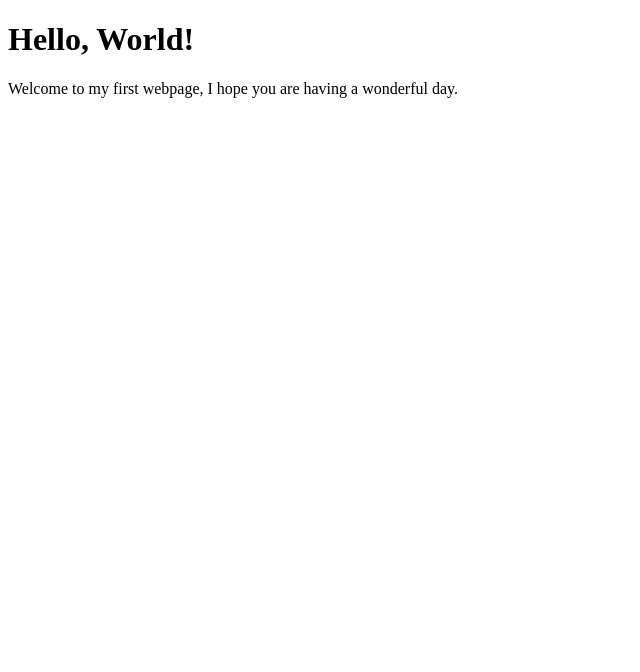
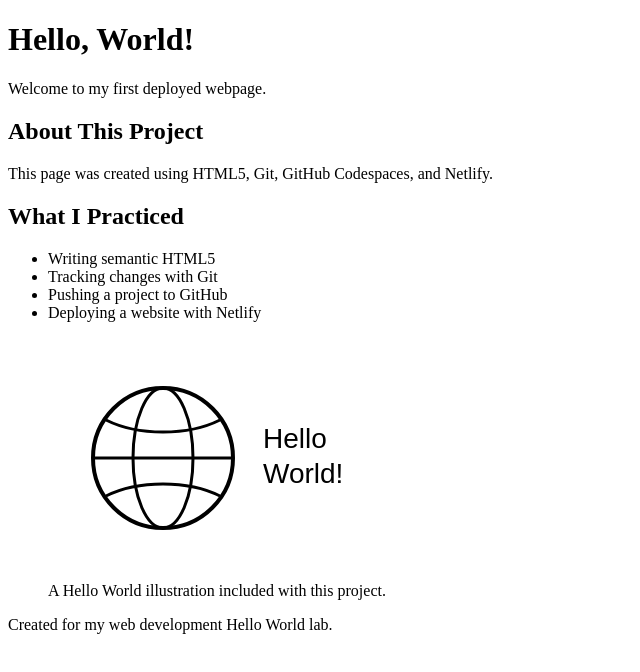
Before and after one commit to ckahila45/Hello-World-Lab, a plain HTML site: page index.html in a window 1280 px wide. Shown: the whole page, without its empty margins (0-640 px from the left). Drawn offline with Linux system fonts and the light colour scheme.

Commit message:
Add semantic content metadata and image

```diff
--- a/index.html
+++ b/index.html
@@ -2,12 +2,57 @@
 <html lang="en">
 <head>
     <meta charset="UTF-8">
+
+    <!-- Makes the page scale correctly on phones, tablets, and other devices. -->
     <meta name="viewport" content="width=device-width, initial-scale=1.0">
+
+    <!-- Provides a short description of the page for search engines and previews. -->
+    <meta name="description" content="A simple Hello World webpage created for a web development lab.">
+
+    <!-- Identifies the author of the webpage. -->
+    <meta name="Carson Kahila" content="Student">
+
     <title>Hello World</title>
 </head>
 
 <body>
-    <h1>Hello, World!</h1>
-    <p>Welcome to my first webpage, I hope you are having a wonderful day.</p>
+    <header>
+        <h1>Hello, World!</h1>
+        <p>Welcome to my first deployed webpage.</p>
+    </header>
+
+    <main>
+        <section>
+            <h2>About This Project</h2>
+            <p>
+                This page was created using HTML5, Git, GitHub Codespaces,
+                and Netlify.
+            </p>
+        </section>
+
+        <section>
+            <h2>What I Practiced</h2>
+            <ul>
+                <li>Writing semantic HTML5</li>
+                <li>Tracking changes with Git</li>
+                <li>Pushing a project to GitHub</li>
+                <li>Deploying a website with Netlify</li>
+            </ul>
+        </section>
+
+        <figure>
+            <img
+                src="hello-world.svg"
+                alt="A simple illustration of a globe with the words Hello World"
+                width="400"
+                height="240"
+            >
+            <figcaption>A Hello World illustration included with this project.</figcaption>
+        </figure>
+    </main>
+
+    <footer>
+        <p>Created for my web development Hello World lab.</p>
+    </footer>
 </body>
 </html>
```
Also changed, not shown: hello-world.svg (added).
